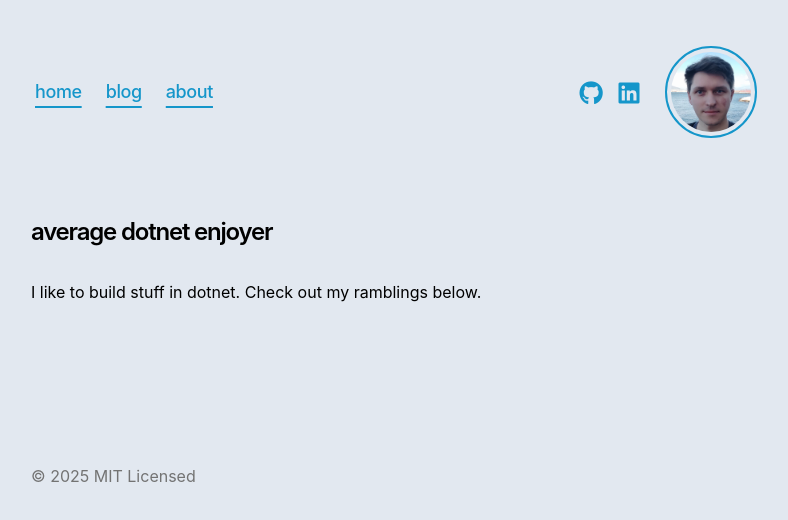
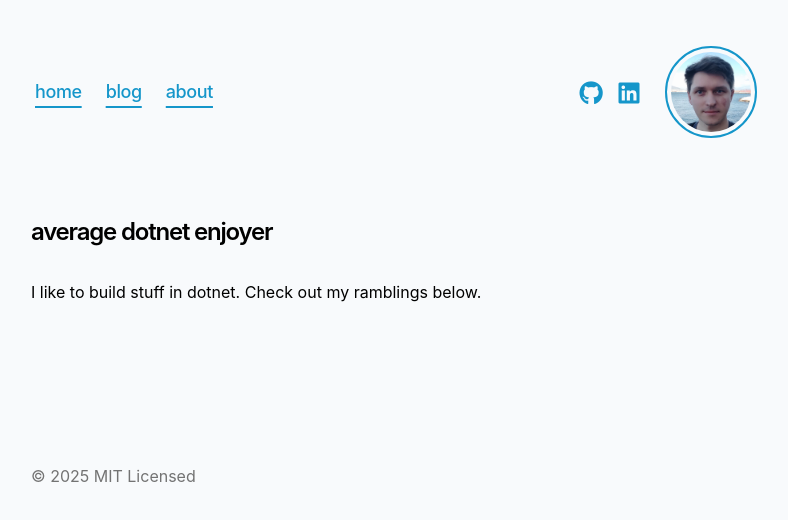
Before and after one commit to ksalk/ksalk.github.io, a Next.js app: page / in a window 1280 px wide. Shown: the top 520 px of the page, without its empty margins (225-1013 px from the left). Built offline with nearby package versions, Linux system fonts and the light colour scheme.

Commit message:
Change light theme bg color

```diff
--- a/app/layout.tsx
+++ b/app/layout.tsx
@@ -49,7 +49,7 @@ export default function RootLayout({
     <html
       lang="en"
       className={cx(
-        'text-black bg-slate-200 dark:text-white dark:bg-dark',
+        'text-black bg-slate-50 dark:text-white dark:bg-dark',
         GeistSans.variable,
         GeistMono.variable
       )}
```
